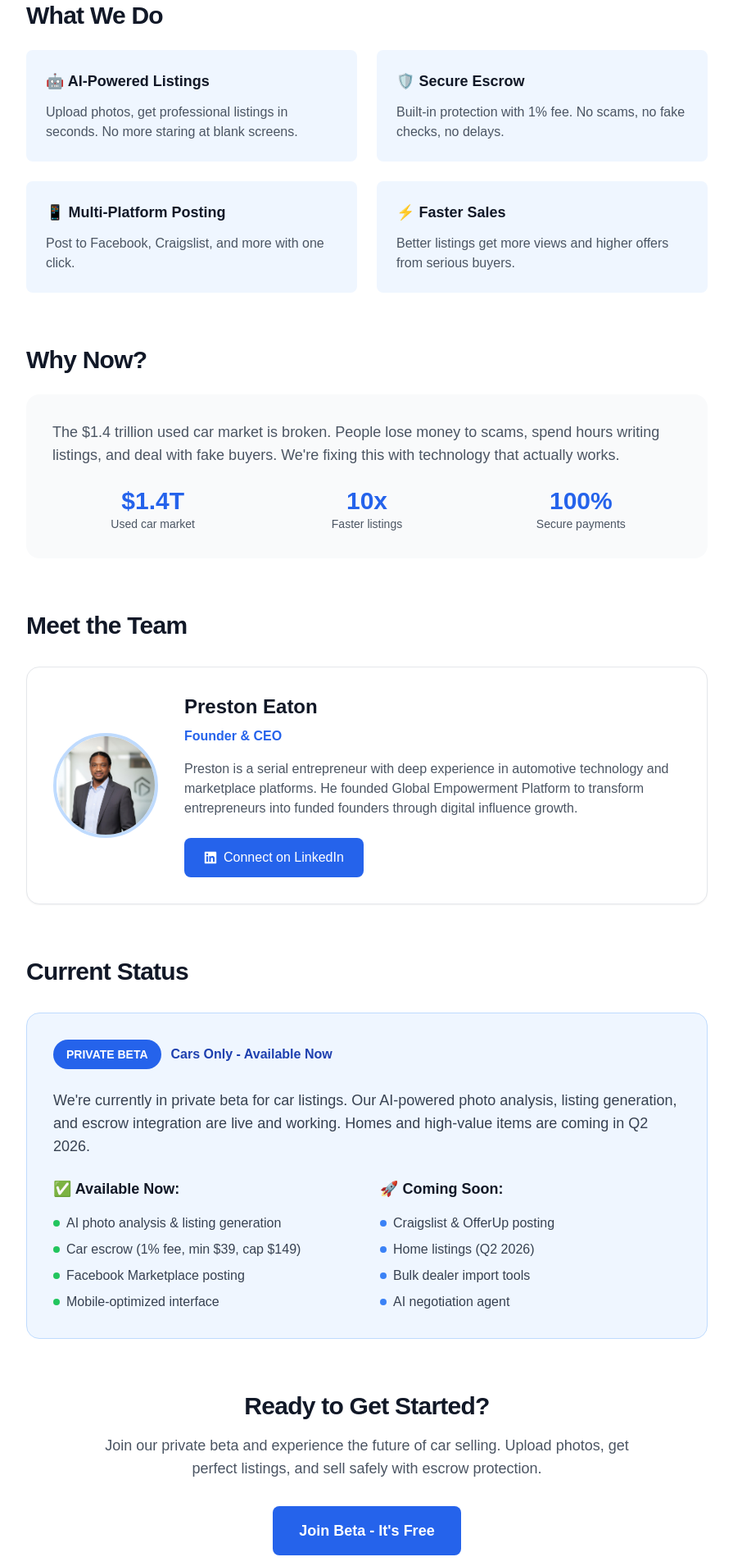
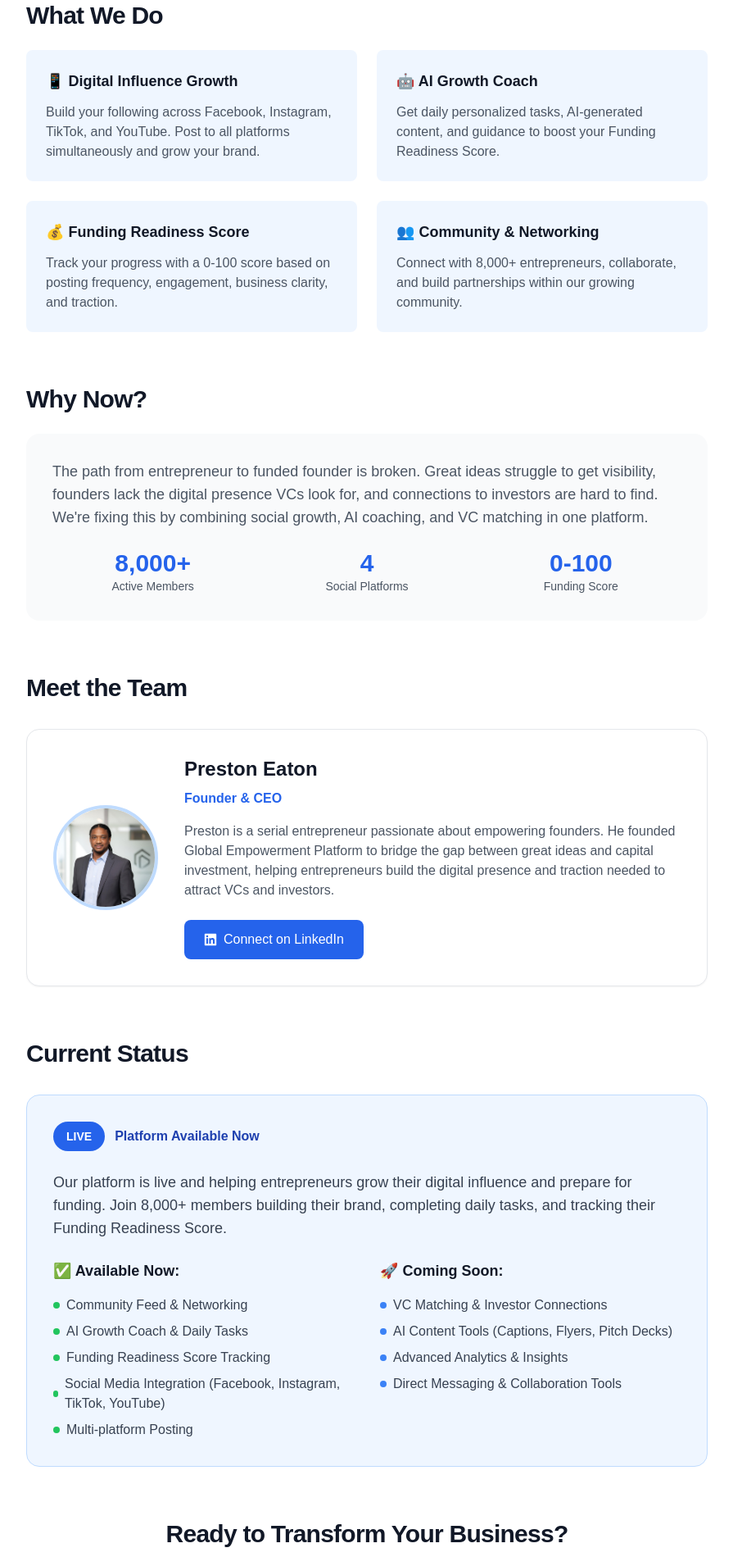
Before and after one commit to P-Paths/global-empowerment-platform, a Next.js app in the folder frontend/: page /about in a window 1280 px wide. Shown: the part 840-2750 px from the top of the page at 82% size, without its empty margins (192-1087 px from the left). Built offline with nearby package versions, Linux system fonts and the light colour scheme; no server answers.

Commit message:
Remove Accorria content from about page - replace with GEP entrepreneurship/funding content

```diff
--- a/frontend/src/app/about/page.tsx
+++ b/frontend/src/app/about/page.tsx
@@ -46,8 +46,8 @@ export default function AboutPage() {
               <span className="text-blue-600"> Global Empowerment Platform</span>
             </h1>
             <p className="mt-6 text-lg leading-8 text-gray-600 max-w-3xl mx-auto">
-              We're building the future of car selling with AI-powered listings and secure escrow protection.
-              Making it easier, faster, and safer to sell your car online.
+              We're building the future of entrepreneurship by transforming members into funded founders through
+              digital influence growth, AI-powered business coaching, and VC-ready preparation.
             </p>
           </div>
         </div>
@@ -60,8 +60,9 @@ export default function AboutPage() {
           <section>
             <h2 className="text-3xl font-bold tracking-tight text-gray-900 mb-6">Our Mission</h2>
             <p className="text-lg text-gray-600 mb-8">
-              To make buying and selling cars safer, faster, and more transparent through AI automation and blockchain technology.
-              We believe everyone should be able to sell their car without worrying about scams, fake checks, or getting ripped off.
+              To transform entrepreneurs into funded founders by growing their digital influence, building their brand,
+              and preparing them for capital investment. We believe every entrepreneur should have access to the tools,
+              community, and connections needed to turn their vision into a fundable business.
             </p>
           </section>
 
@@ -70,20 +71,20 @@ export default function AboutPage() {
             <h2 className="text-3xl font-bold tracking-tight text-gray-900 mb-6">What We Do</h2>
             <div className="grid gap-6 sm:grid-cols-2">
               <div className="bg-blue-50 rounded-lg p-6">
-                <h3 className="text-lg font-semibold text-gray-900 mb-3">🤖 AI-Powered Listings</h3>
-                <p className="text-gray-600">Upload photos, get professional listings in seconds. No more staring at blank screens.</p>
+                <h3 className="text-lg font-semibold text-gray-900 mb-3">📱 Digital Influence Growth</h3>
+                <p className="text-gray-600">Build your following across Facebook, Instagram, TikTok, and YouTube. Post to all platforms simultaneously and grow your brand.</p>
               </div>
               <div className="bg-blue-50 rounded-lg p-6">
-                <h3 className="text-lg font-semibold text-gray-900 mb-3">🛡️ Secure Escrow</h3>
-                <p className="text-gray-600">Built-in protection with 1% fee. No scams, no fake checks, no delays.</p>
+                <h3 className="text-lg font-semibold text-gray-900 mb-3">🤖 AI Growth Coach</h3>
+                <p className="text-gray-600">Get daily personalized tasks, AI-generated content, and guidance to boost your Funding Readiness Score.</p>
               </div>
               <div className="bg-blue-50 rounded-lg p-6">
-                <h3 className="text-lg font-semibold text-gray-900 mb-3">📱 Multi-Platform Posting</h3>
-                <p className="text-gray-600">Post to Facebook, Craigslist, and more with one click.</p>
+                <h3 className="text-lg font-semibold text-gray-900 mb-3">💰 Funding Readiness Score</h3>
+                <p className="text-gray-600">Track your progress with a 0-100 score based on posting frequency, engagement, business clarity, and traction.</p>
               </div>
               <div className="bg-blue-50 rounded-lg p-6">
-                <h3 className="text-lg font-semibold text-gray-900 mb-3">⚡ Faster Sales</h3>
-                <p className="text-gray-600">Better listings get more views and higher offers from serious buyers.</p>
+                <h3 className="text-lg font-semibold text-gray-900 mb-3">👥 Community & Networking</h3>
+                <p className="text-gray-600">Connect with 8,000+ entrepreneurs, collaborate, and build partnerships within our growing community.</p>
               </div>
             </div>
           </section>
@@ -93,21 +94,22 @@ export default function AboutPage() {
             <h2 className="text-3xl font-bold tracking-tight text-gray-900 mb-6">Why Now?</h2>
             <div className="bg-gray-50 rounded-2xl p-8">
               <p className="text-lg text-gray-600 mb-6">
-                The $1.4 trillion used car market is broken. People lose money to scams, spend hours writing listings,
-                and deal with fake buyers. We're fixing this with technology that actually works.
+                The path from entrepreneur to funded founder is broken. Great ideas struggle to get visibility,
+                founders lack the digital presence VCs look for, and connections to investors are hard to find.
+                We're fixing this by combining social growth, AI coaching, and VC matching in one platform.
               </p>
               <div className="grid gap-4 sm:grid-cols-3 text-center">
                 <div>
-                  <div className="text-3xl font-bold text-blue-600">$1.4T</div>
-                  <div className="text-sm text-gray-600">Used car market</div>
+                  <div className="text-3xl font-bold text-blue-600">8,000+</div>
+                  <div className="text-sm text-gray-600">Active Members</div>
                 </div>
                 <div>
-                  <div className="text-3xl font-bold text-blue-600">10x</div>
-                  <div className="text-sm text-gray-600">Faster listings</div>
+                  <div className="text-3xl font-bold text-blue-600">4</div>
+                  <div className="text-sm text-gray-600">Social Platforms</div>
                 </div>
                 <div>
-                  <div className="text-3xl font-bold text-blue-600">100%</div>
-                  <div className="text-sm text-gray-600">Secure payments</div>
+                  <div className="text-3xl font-bold text-blue-600">0-100</div>
+                  <div className="text-sm text-gray-600">Funding Score</div>
                 </div>
               </div>
             </div>
@@ -131,8 +133,9 @@ export default function AboutPage() {
                   <h3 className="text-2xl font-bold text-gray-900 mb-2">Preston Eaton</h3>
                   <p className="text-blue-600 font-semibold mb-4">Founder & CEO</p>
                   <p className="text-gray-600 mb-6">
-                    Preston is a serial entrepreneur with deep experience in automotive technology and marketplace platforms.
-                    He founded Global Empowerment Platform to transform entrepreneurs into funded founders through digital influence growth.
+                    Preston is a serial entrepreneur passionate about empowering founders.
+                    He founded Global Empowerment Platform to bridge the gap between great ideas and capital investment,
+                    helping entrepreneurs build the digital presence and traction needed to attract VCs and investors.
                   </p>
                   <a
                     href="https://linkedin.com/in/prestoneaton"
@@ -155,12 +158,12 @@ export default function AboutPage() {
             <h2 className="text-3xl font-bold tracking-tight text-gray-900 mb-8">Current Status</h2>
             <div className="bg-blue-50 border border-blue-200 rounded-2xl p-8">
               <div className="flex items-center gap-3 mb-6">
-                <span className="bg-blue-600 text-white px-4 py-2 rounded-full text-sm font-semibold">PRIVATE BETA</span>
-                <span className="text-blue-800 font-semibold">Cars Only - Available Now</span>
+                <span className="bg-blue-600 text-white px-4 py-2 rounded-full text-sm font-semibold">LIVE</span>
+                <span className="text-blue-800 font-semibold">Platform Available Now</span>
               </div>
               <p className="text-gray-700 mb-6 text-lg">
-                We're currently in private beta for car listings. Our AI-powered photo analysis, listing generation,
-                and escrow integration are live and working. Homes and high-value items are coming in Q2 2026.
+                Our platform is live and helping entrepreneurs grow their digital influence and prepare for funding.
+                Join 8,000+ members building their brand, completing daily tasks, and tracking their Funding Readiness Score.
               </p>
               <div className="grid md:grid-cols-2 gap-8">
                 <div>
@@ -168,19 +171,23 @@ export default function AboutPage() {
                   <ul className="text-gray-700 space-y-2">
                     <li className="flex items-center gap-2">
                       <span className="w-2 h-2 bg-green-500 rounded-full"></span>
-                      AI photo analysis & listing generation
+                      Community Feed & Networking
                     </li>
                     <li className="flex items-center gap-2">
                       <span className="w-2 h-2 bg-green-500 rounded-full"></span>
-                      Car escrow (1% fee, min $39, cap $149)
+                      AI Growth Coach & Daily Tasks
                     </li>
                     <li className="flex items-center gap-2">
                       <span className="w-2 h-2 bg-green-500 rounded-full"></span>
-                      Facebook Marketplace posting
+                      Funding Readiness Score Tracking
                     </li>
                     <li className="flex items-center gap-2">
                       <span className="w-2 h-2 bg-green-500 rounded-full"></span>
-                      Mobile-optimized interface
+                      Social Media Integration (Facebook, Instagram, TikTok, YouTube)
+                    </li>
+                    <li className="flex items-center gap-2">
+                      <span className="w-2 h-2 bg-green-500 rounded-full"></span>
+                      Multi-platform Posting
                     </li>
                   </ul>
                 </div>
@@ -189,19 +196,19 @@ export default function AboutPage() {
                   <ul className="text-gray-700 space-y-2">
                     <li className="flex items-center gap-2">
                       <span className="w-2 h-2 bg-blue-500 rounded-full"></span>
-                      Craigslist & OfferUp posting
+                      VC Matching & Investor Connections
                     </li>
                     <li className="flex items-center gap-2">
                       <span className="w-2 h-2 bg-blue-500 rounded-full"></span>
-                      Home listings (Q2 2026)
+                      AI Content Tools (Captions, Flyers, Pitch Decks)
                     </li>
                     <li className="flex items-center gap-2">
                       <span className="w-2 h-2 bg-blue-500 rounded-full"></span>
-                      Bulk dealer import tools
+                      Advanced Analytics & Insights
                     </li>
                     <li className="flex items-center gap-2">
                       <span className="w-2 h-2 bg-blue-500 rounded-full"></span>
-                      AI negotiation agent
+                      Direct Messaging & Collaboration Tools
                     </li>
                   </ul>
                 </div>
@@ -211,16 +218,16 @@ export default function AboutPage() {
 
           {/* CTA Section */}
           <section className="text-center">
-            <h2 className="text-3xl font-bold tracking-tight text-gray-900 mb-4">Ready to Get Started?</h2>
+            <h2 className="text-3xl font-bold tracking-tight text-gray-900 mb-4">Ready to Transform Your Business?</h2>
             <p className="text-lg text-gray-600 mb-8 max-w-2xl mx-auto">
-              Join our private beta and experience the future of car selling.
-              Upload photos, get perfect listings, and sell safely with escrow protection.
+              Join 8,000+ entrepreneurs building their digital influence and preparing for funding.
+              Start growing your brand, complete daily tasks, and watch your Funding Readiness Score improve.
             </p>
             <Link
-              href="/beta-signup"
-              className="inline-flex items-center px-8 py-4 bg-blue-600 text-white rounded-lg text-lg font-semibold hover:bg-blue-700 transition-colors"
+              href="/register"
+              className="inline-flex items-center px-8 py-4 bg-gep-gold text-gep-navy rounded-lg text-lg font-semibold hover:bg-gep-gold/90 transition-colors"
             >
-              Join Beta - It's Free
+              Get Started Free
             </Link>
           </section>
         </div>
```
